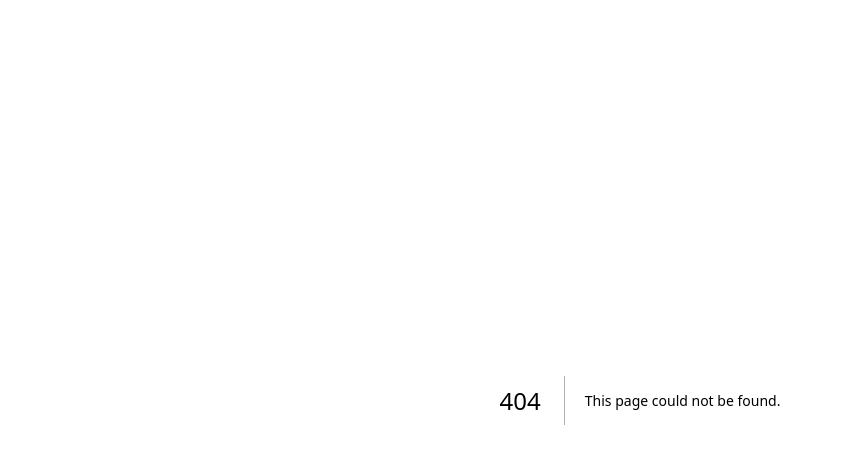
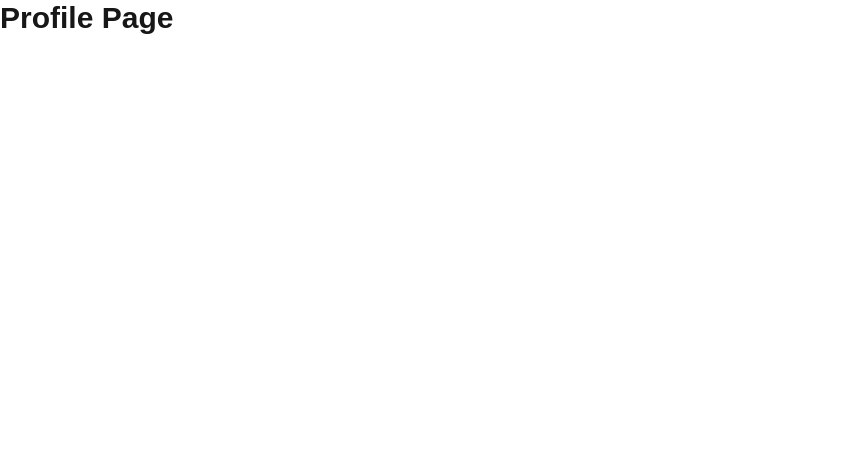
Before and after one commit to JuborajSujon/learn-nextjs-codeevolution, a Next.js app in the folder routes-demo-self/: page /profile in a window 1280 px wide. Before the commit this address had no page. Shown: the top 464 px of the page, without its empty margins (0-841 px from the left). Built offline with nearby package versions, Linux system fonts and the light colour scheme.

Commit message:
base url and routing by subfolder name

```diff
--- /dev/null
+++ b/routes-demo-self/src/app/about/page.tsx
@@ -0,0 +1,3 @@
+export default function About() {
+  return <h1 className="text-3xl font-bold">About me</h1>;
+}
--- a/routes-demo-self/src/app/layout.tsx
+++ b/routes-demo-self/src/app/layout.tsx
@@ -1,17 +1,5 @@
 import type { Metadata } from "next";
-import localFont from "next/font/local";
 import "./globals.css";
-
-const geistSans = localFont({
-  src: "./fonts/GeistVF.woff",
-  variable: "--font-geist-sans",
-  weight: "100 900",
-});
-const geistMono = localFont({
-  src: "./fonts/GeistMonoVF.woff",
-  variable: "--font-geist-mono",
-  weight: "100 900",
-});
 
 export const metadata: Metadata = {
   title: "Create Next App",
@@ -25,11 +13,7 @@ export default function RootLayout({
 }>) {
   return (
     <html lang="en">
-      <body
-        className={`${geistSans.variable} ${geistMono.variable} antialiased`}
-      >
-        {children}
-      </body>
+      <body>{children}</body>
     </html>
   );
 }
--- /dev/null
+++ b/routes-demo-self/src/app/profile/page.tsx
@@ -0,0 +1,3 @@
+export default function Profile() {
+  return <h1 className="text-3xl font-bold">Profile Page</h1>;
+}
```
Also changed, not shown: routes-demo-self/src/app/fonts/GeistMonoVF.woff (deleted), routes-demo-self/src/app/fonts/GeistVF.woff (deleted).
